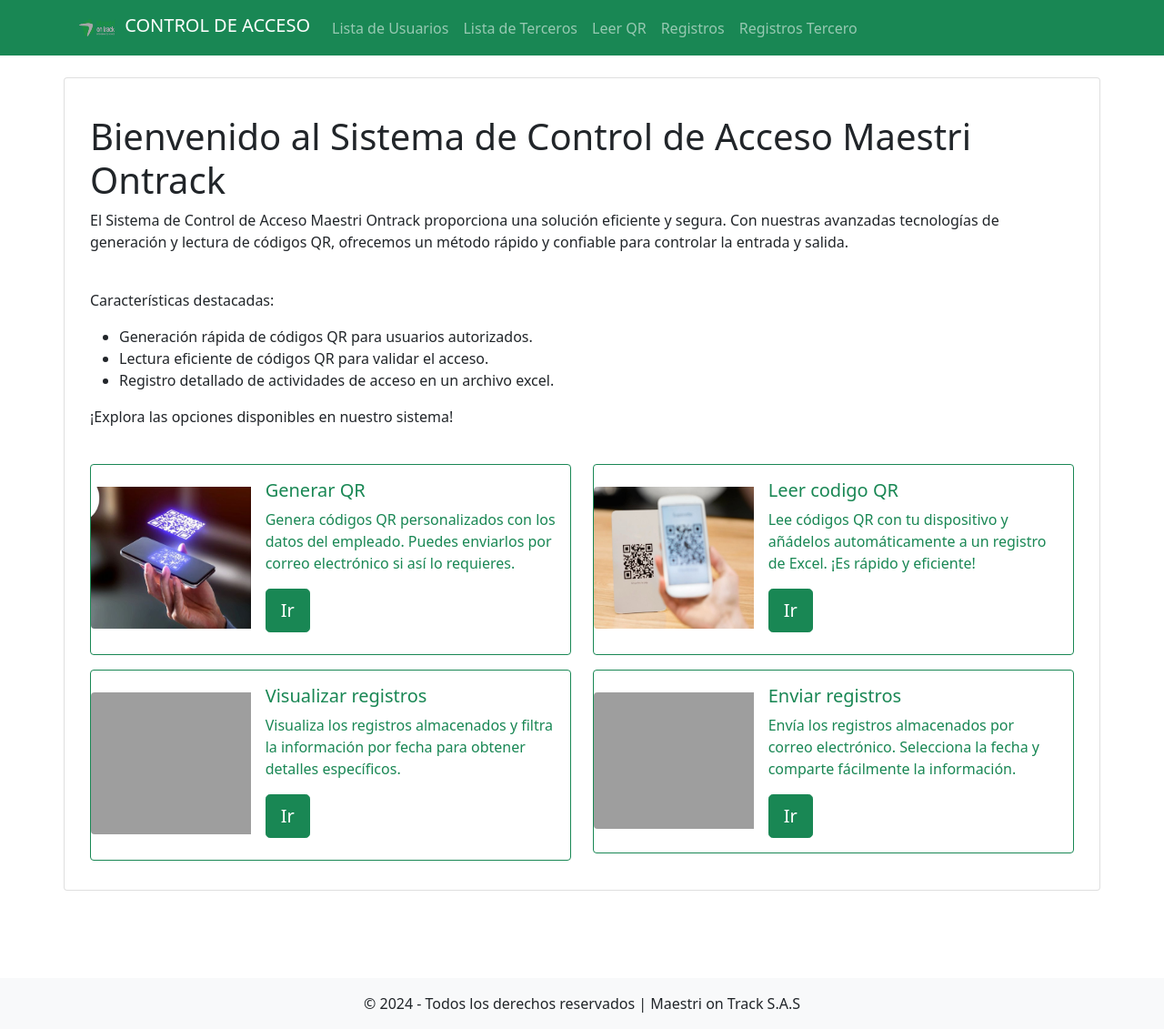
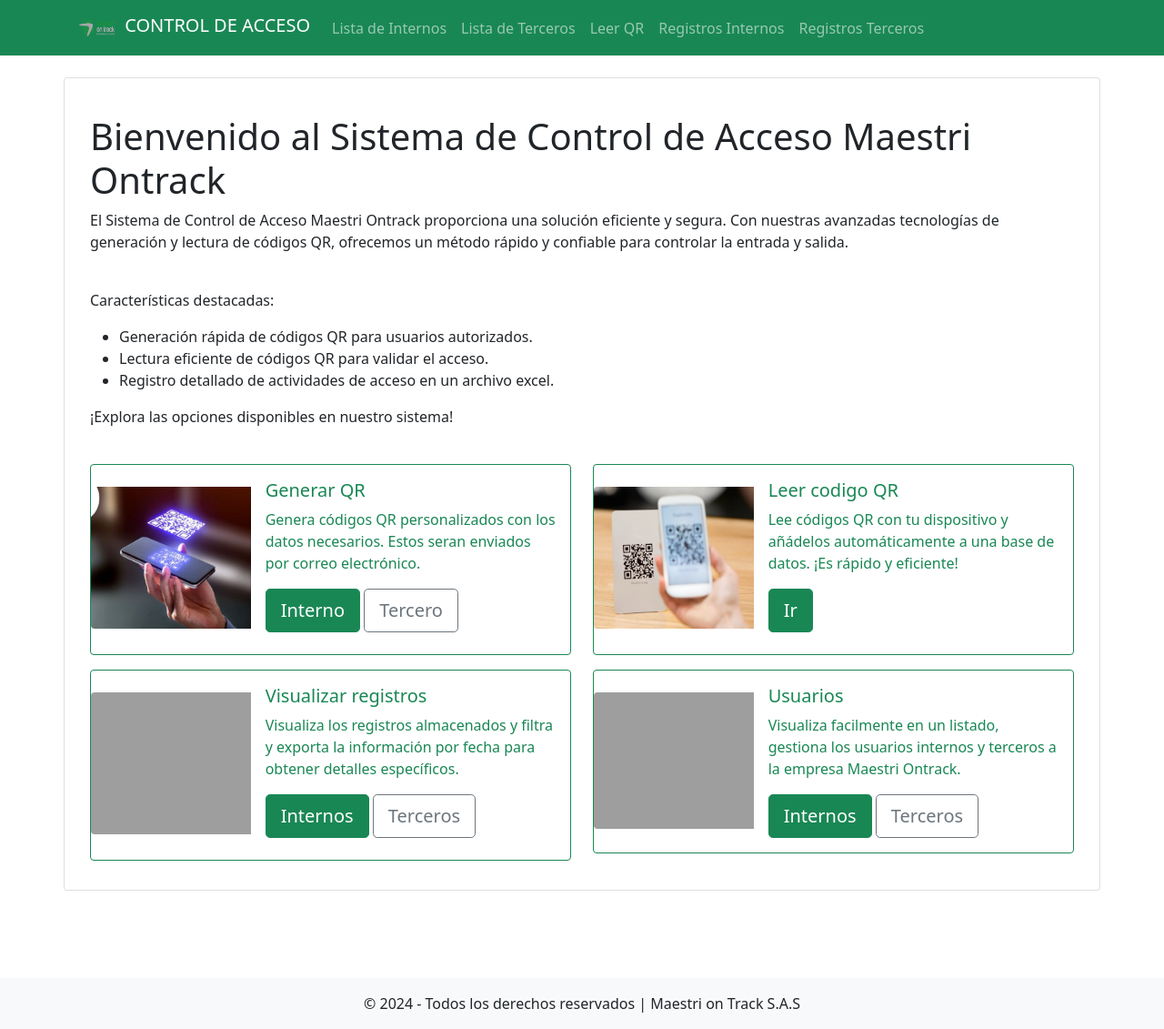
Before and after one commit to JulianLargo72/Sistema-Control-de-acceso-Maestri-Ontrack, a Flask app: page / in a window 1280 px wide. Shown: the whole page at 91% size. Run offline with Flask 3, Linux system fonts and the light colour scheme; grey boxes are pictures that could not be loaded.

Commit message:
cambio general en las vistas

```diff
--- a/templates/detalles_externo.html
+++ b/templates/detalles_externo.html
@@ -65,7 +65,7 @@
                         </div>
                     </div>
                 </div>
-                <a href="/externos" class="btn btn-primary">Volver</a>
+                <a href="/externos" class="btn btn-primary btn-lg">Volver</a>
             </div>
         </div>
     </div>
--- a/templates/detalles_usuario.html
+++ b/templates/detalles_usuario.html
@@ -12,7 +12,7 @@
     <div class="container mt-4">
         <div class="card">
             <div class="card-body">
-                <h1 class="card-title">Detalles del Usuario</h1>
+                <h1 class="card-title">Detalles del usuario interno</h1>
                 <div class="row">
                     <div class="col-md-6">
                         <div class="mb-3">
--- a/templates/editar_externo.html
+++ b/templates/editar_externo.html
@@ -88,7 +88,7 @@
                         </div>
                     </div>
                     <br>
-                    <button type="submit" class="btn btn-primary">Guardar Cambios</button>
+                    <button type="submit" class="btn btn-primary btn-lg">Enviar</button>
                 </form>
             </div>
         </div>
--- a/templates/generar.html
+++ b/templates/generar.html
@@ -29,7 +29,7 @@
 <br>
 <div class="card container mt-4">
   <div class="card-body">
-      <h1 class="card-title text-center mb-4">Generador de Códigos QR</h1>
+      <h1 class="card-title text-center mb-4">Generador de Códigos QR para interno</h1>
       <form method="post" action="{{ url_for('generar') }}" class="mx-auto">
           <div class="row">
               <!-- Columna 1 -->
@@ -61,7 +61,7 @@
                   </div>
               </div>
           </div>
-          <button type="submit" class="btn btn-success mx-auto">Generar QR</button>
+          <button type="submit" class="btn btn-success btn-lg mx-auto">Generar QR</button>
       </form>
 
       {% if mensaje %}
@@ -76,7 +76,7 @@
 </div>
 
 
-      <br><br><br>
+      <br><br><br><br><br>
       <footer class="bg-light p-3 text-center">
         <p class="mb-0">&copy; 2024 - Todos los derechos reservados | Maestri on Track S.A.S</p>
       </footer>
--- a/templates/index.html
+++ b/templates/index.html
@@ -39,8 +39,9 @@
                     <div class="col-md-8">
                       <div class="card-body text-success">
                         <h5 class="card-title">Generar QR</h5>
-                        <p class="card-text">Genera códigos QR personalizados con los datos del empleado. Puedes enviarlos por correo electrónico si así lo requieres.</p>
-                        <a href="/generar" class="btn btn-success btn-lg btn-block mb-2">Ir</a>
+                        <p class="card-text">Genera códigos QR personalizados con los datos necesarios. Estos seran enviados por correo electrónico.</p>
+                        <a href="/generar" class="btn btn-success btn-lg btn-block mb-2">Interno</a>
+                        <a href="/generar_externo " class="btn btn-outline-secondary btn-lg btn-block mb-2">Tercero</a>
                       </div>
                     </div>
                   </div>
@@ -57,7 +58,7 @@
               <div class="col-md-8">
                 <div class="card-body text-success">
                   <h5 class="card-title">Leer codigo QR</h5>
-                  <p class="card-text">Lee códigos QR con tu dispositivo y añádelos automáticamente a un registro de Excel. ¡Es rápido y eficiente!</p>
+                  <p class="card-text">Lee códigos QR con tu dispositivo y añádelos automáticamente a una base de datos. ¡Es rápido y eficiente!</p>
                   <a href="/leer" class="btn btn-success btn-lg btn-block mb-2">Ir</a>
                 </div>
               </div>
@@ -78,8 +79,9 @@
                     <div class="col-md-8">
                       <div class="card-body text-success">
                         <h5 class="card-title">Visualizar registros</h5>
-                        <p class="card-text">Visualiza los registros almacenados y filtra la información por fecha para obtener detalles específicos.</p>
-                        <a href="/registros" class="btn btn-success btn-lg btn-block mb-2">Ir</a>
+                        <p class="card-text">Visualiza los registros almacenados y filtra y exporta la información por fecha para obtener detalles específicos.</p>
+                        <a href="/registros_bd" class="btn btn-success btn-lg btn-block mb-2">Internos</a>
+                        <a href="/terceros" class="btn btn-outline-secondary btn-lg btn-block mb-2">Terceros</a>
                       </div>
                     </div>
                   </div>
@@ -95,9 +97,10 @@
                     </div>
                     <div class="col-md-8">
                       <div class="card-body text-success">
-                        <h5 class="card-title">Enviar registros</h5>
-                        <p class="card-text">Envía los registros almacenados por correo electrónico. Selecciona la fecha y comparte fácilmente la información.</p>
-                        <a href="/enviar_excel" class="btn btn-success btn-lg btn-block">Ir</a>
+                        <h5 class="card-title">Usuarios</h5>
+                        <p class="card-text">Visualiza facilmente en un listado, gestiona los usuarios internos y terceros a la empresa Maestri Ontrack.</p>
+                        <a href="/usuarios" class="btn btn-success btn-lg btn-block">Internos</a>
+                        <a href="/externos" class="btn btn-outline-secondary btn-lg btn-block">Terceros</a>
                       </div>
                     </div>
                   </div>
--- a/templates/navbar.html
+++ b/templates/navbar.html
@@ -12,7 +12,7 @@
       <div class="collapse navbar-collapse" id="navbarSupportedContent">
         <ul class="navbar-nav ml-auto">
           <li class="nav-item">
-            <a class="nav-link" href="/usuarios">Lista de Usuarios</a>
+            <a class="nav-link" href="/usuarios">Lista de Internos</a>
           </li>
           <li class="nav-item">
             <a class="nav-link" href="/externos">Lista de Terceros</a>
@@ -21,10 +21,10 @@
             <a class="nav-link" href="/leer">Leer QR</a>
           </li>
           <li class="nav-item">
-            <a class="nav-link" href="/registros_bd">Registros</a>
+            <a class="nav-link" href="/registros_bd">Registros Internos</a>
           </li>
           <li class="nav-item">
-            <a class="nav-link" href="/terceros">Registros Tercero</a>
+            <a class="nav-link" href="/terceros">Registros Terceros</a>
           </li>
         </ul>
       </div>
--- a/templates/usuarios.html
+++ b/templates/usuarios.html
@@ -28,7 +28,7 @@
     <div class="container mt-4">
         <div class="card">
           <div class="card-body">
-            <h1 class="card-title text-center">Lista de Usuarios</h1>
+            <h1 class="card-title text-center">Lista de Usuarios Internos</h1>
             <br>
             <a href="/generar" class="btn btn-primary btn-lg float-end">Crear Usuario</a>
             <br><br><br>
```
Also changed, not shown: templates/crear_registro.html (+4 -5 lines), templates/crear_tercero.html (+6 -6 lines), templates/detalles_tercero.html (+9 -9 lines), templates/editar_registro.html (+5 -20 lines), templates/editar_tercero.html (+6 -6 lines), templates/generar_externo.html (+6 -1 lines), templates/registros_bd.html (+4 -3 lines), templates/terceros.html (+4 -3 lines).
